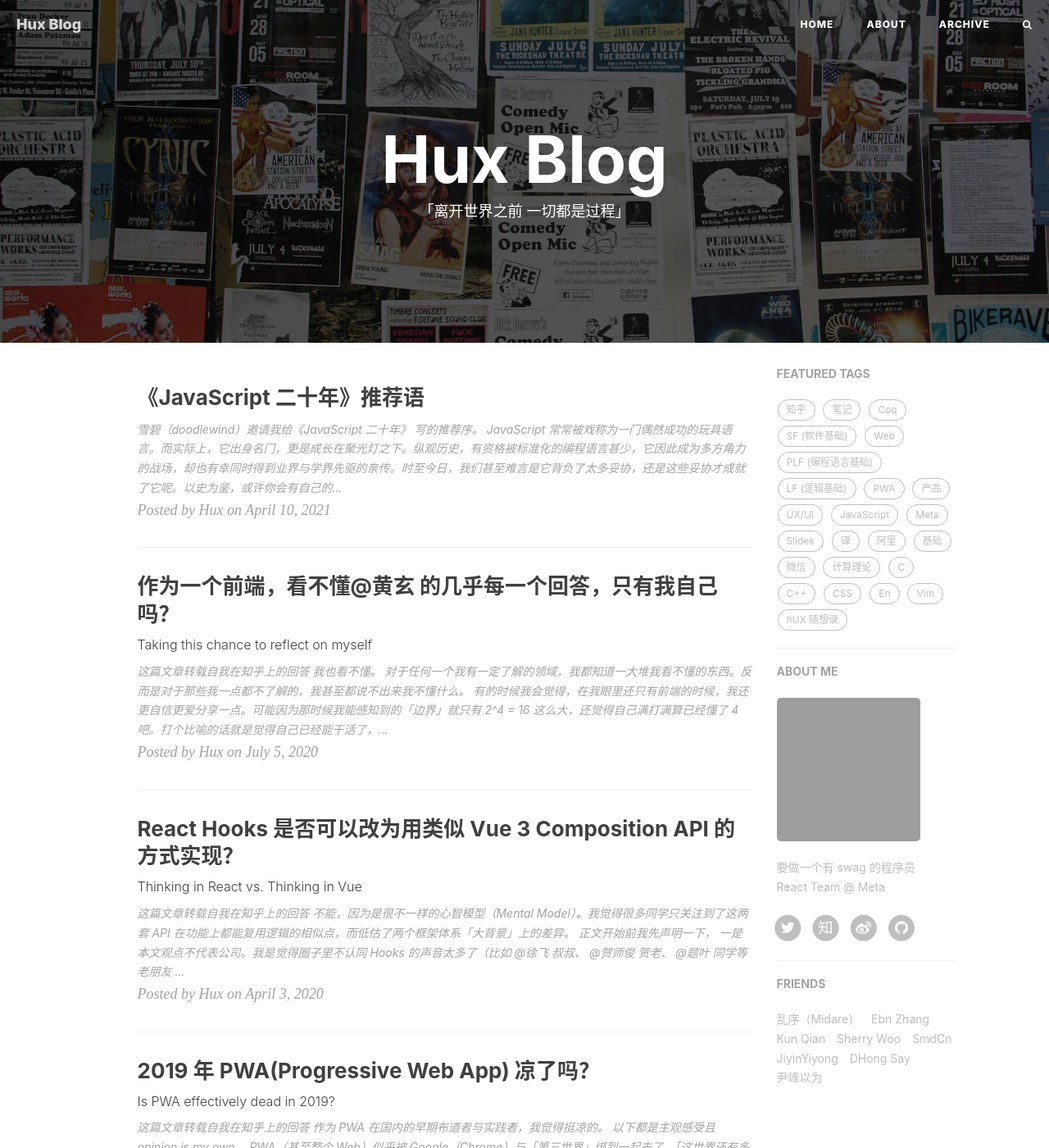
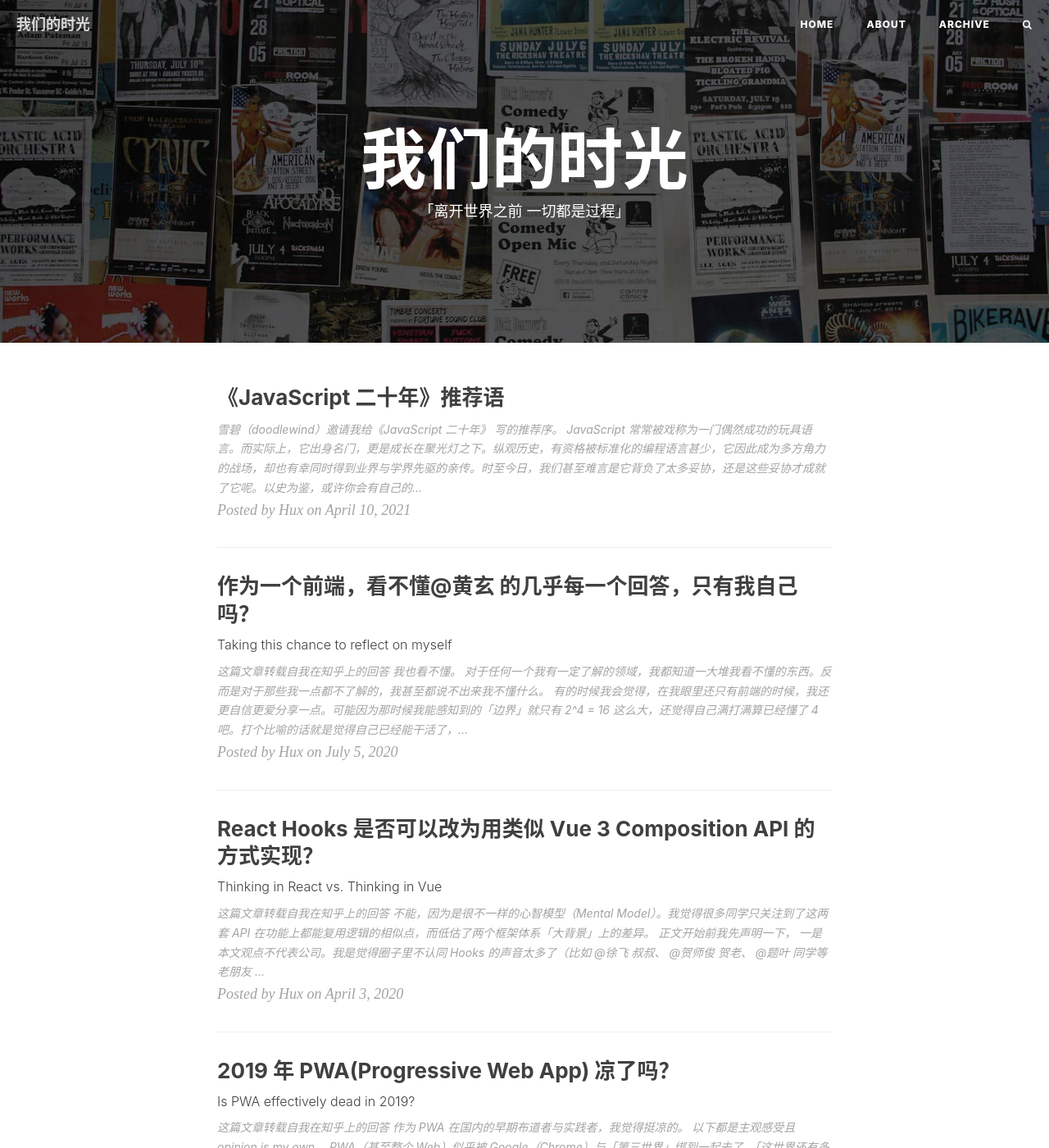
Before and after one commit to zhangguang1989/umeshg, a Jekyll site: the page built from index.html, in a window 1280 px wide and 1400 px high. Shown: the whole window at 82% size. Built offline with Jekyll 4.4.1, drawn with Linux system fonts in a browser that asks for light colours; nearby versions of some CDN libraries; the list of posts is cut into pages by our own code; comment, search, counter and statistics services are not loaded; some of the changed text lies outside the part shown; grey boxes are pictures that could not be loaded.

Commit message:
Update _config.yml

```diff
--- a/_config.yml
+++ b/_config.yml
@@ -1,10 +1,10 @@
 # Site settings
-title: Hux Blog
-SEOTitle: 黄玄的博客 | Hux Blog
+title: 我们的时光
+SEOTitle: 我们的时光 | umeshg
 header-img: img/home-bg.jpg
-email: huxpro@gmail.com
-description: "这里是 @Hux黄玄 的个人博客，与你一起发现更大的世界 | 要做一个有 swag 的程序员"
-keyword: "黄玄, Hux黄玄, Hux, 鬼栈, huxpro, @huxpro, 黄玄的博客, Hux Blog, 博客, 个人网站, 互联网, Web, JavaScript, React, React Native, 前端, 设计"
+email: zhangguangchn@qq.com
+description: "我们的时光"
+keyword: "我们的时光, umeshg"
 url: "https://umeshg.com" # your host, for absolute URL
 baseurl: "" # for example, '/blog' if your blog hosted on 'host/blog'
 
@@ -73,7 +73,7 @@ ga_track_id: "UA-49627206-1" # Format: UA-xxxxxx-xx
 ga_domain: huangxuan.me
 
 # Sidebar settings
-sidebar: true # whether or not using Sidebar.
+sidebar: false # whether or not using Sidebar.
 sidebar-about-description: "要做一个有 swag 的程序员 <br> React Team @ Meta"
 sidebar-avatar: https://github.com/Huxpro.png # use absolute URL, seeing it's used in both `/` and `/about/`
 
```
